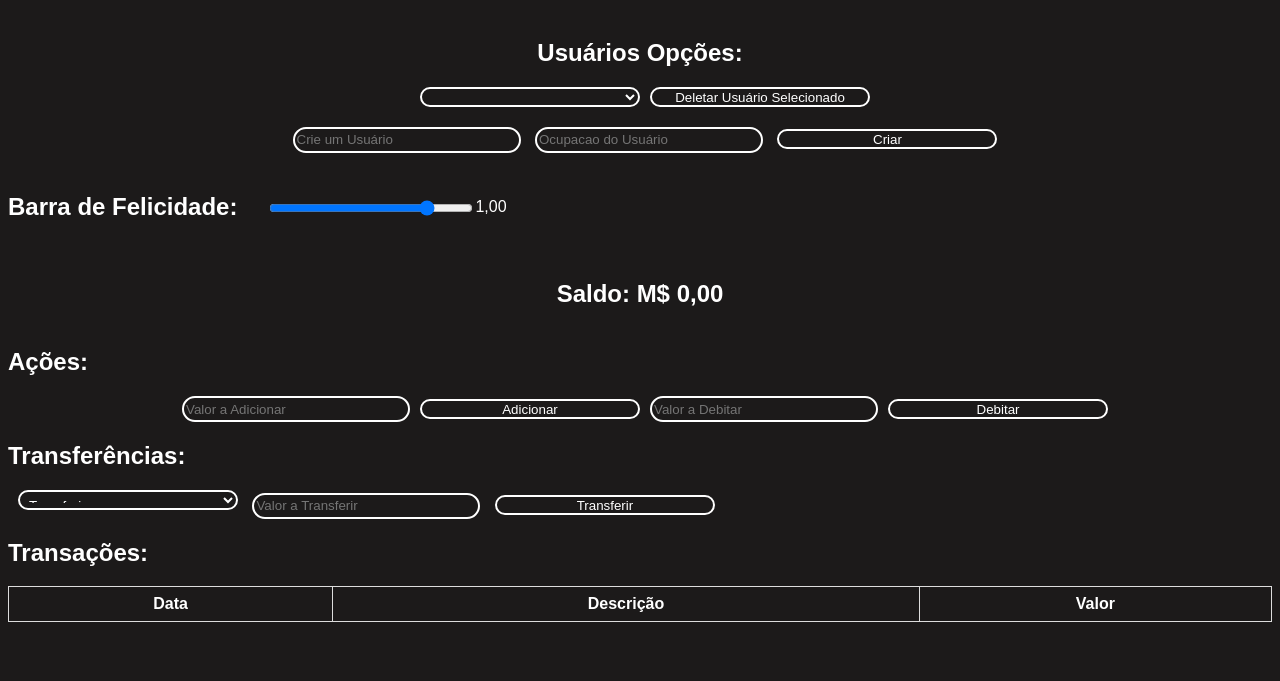
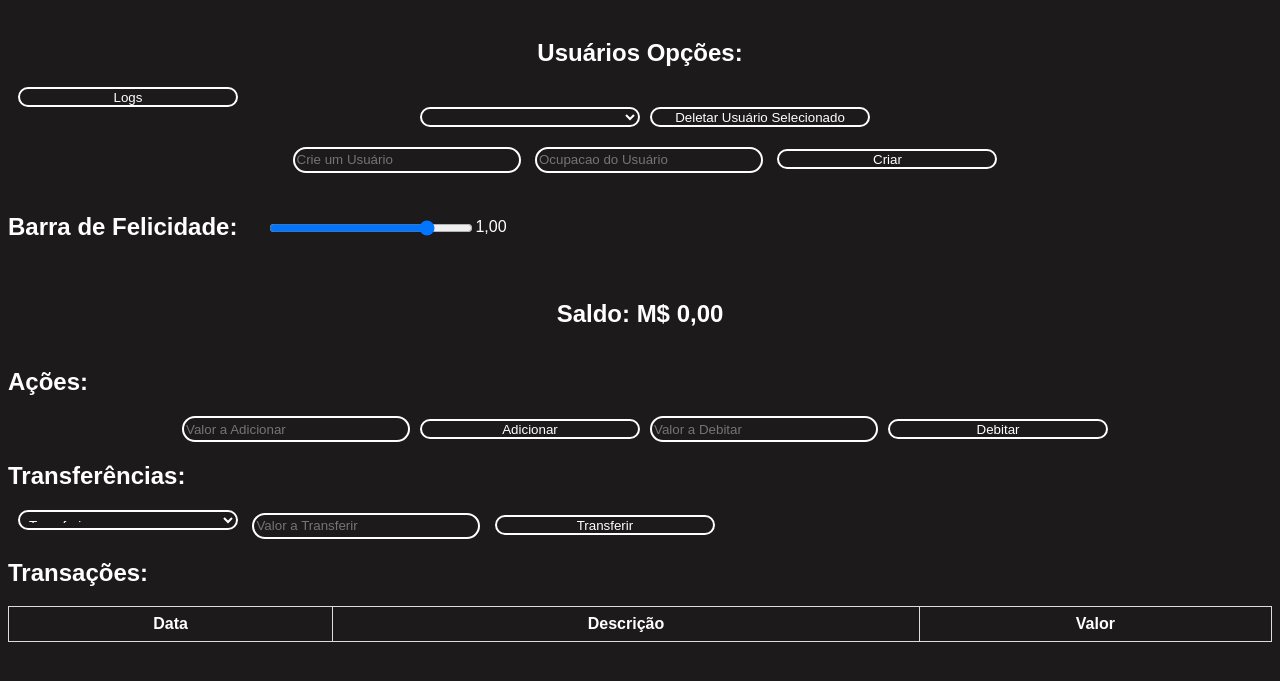
Before and after one commit to KlockRC/erica-jogo, a plain HTML site: page front-end/index.html in a window 1280 px wide. Shown: the part 61-742 px from the top of the page. Drawn offline with Linux system fonts and the light colour scheme; no server answers.

Commit message:
Update index.html

```diff
--- a/front-end/index.html
+++ b/front-end/index.html
@@ -11,6 +11,8 @@
         <div class="usrtag">
             <h2>Usuários Opções:</h2>
         </div>
+
+        <button class="botao" onclick="chamarLogs()">Logs</button>
 
         <div class="divtesen">
             <select class="input" id="usuarios-lista" onchange="carregarUsuario()"></select>
```
